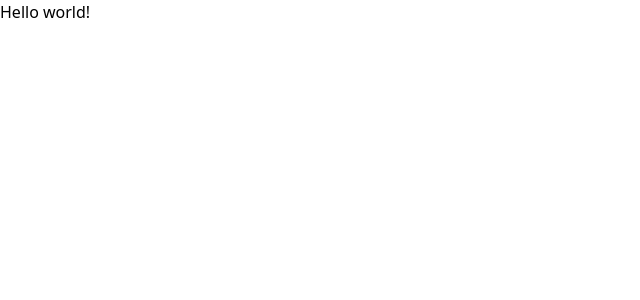
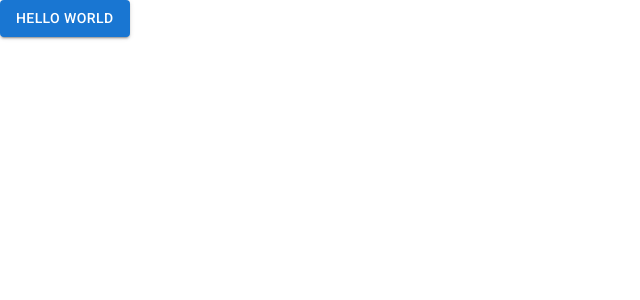
Before and after one commit to BlockLune/TodoApp, a React (Vite) app in the folder todo-app-react/: page / in a window 1280 px wide. Shown: the top 300 px of the page, without its empty margins (0-640 px from the left). Built offline with nearby package versions, Linux system fonts and the light colour scheme.

Commit message:
build(deps): add mui

```diff
--- a/todo-app-react/package.json
+++ b/todo-app-react/package.json
@@ -10,6 +10,11 @@
     "preview": "vite preview"
   },
   "dependencies": {
+    "@emotion/react": "^11.13.3",
+    "@emotion/styled": "^11.13.0",
+    "@fontsource/roboto": "^5.0.14",
+    "@mui/icons-material": "^6.0.2",
+    "@mui/material": "^6.0.2",
     "@tanstack/react-query": "^5.54.1",
     "react": "^18.3.1",
     "react-dom": "^18.3.1",
--- a/todo-app-react/src/App.tsx
+++ b/todo-app-react/src/App.tsx
@@ -1,3 +1,5 @@
+import Button from "@mui/material/Button";
+
 export default function App() {
-  return <h1 className="text-3xl font-bold underline">Hello world!</h1>;
+  return <Button variant="contained">Hello world</Button>;
 }
```
Also changed, not shown: todo-app-react/src/main.tsx (+12 -7 lines), 1 other file (tests, documents, lock files or other folders).
